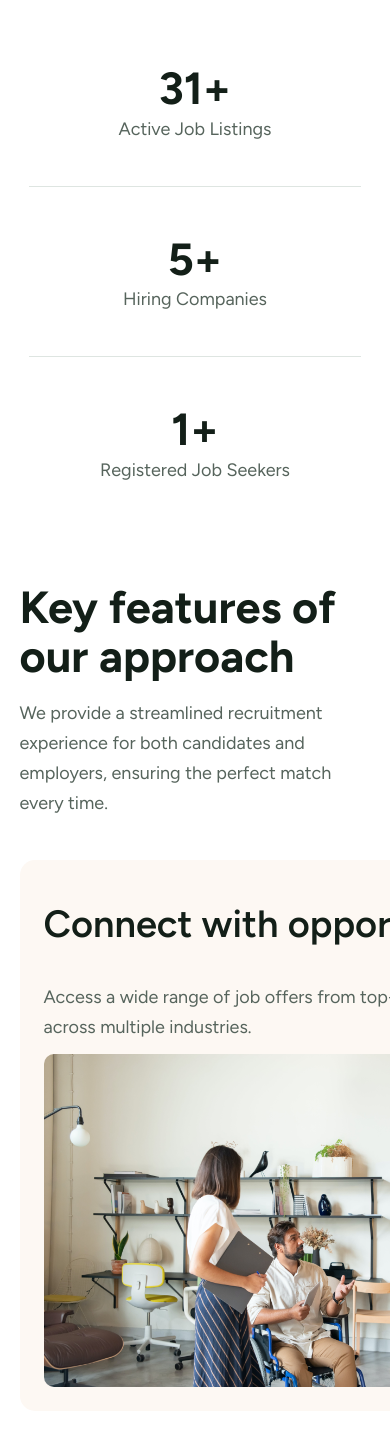
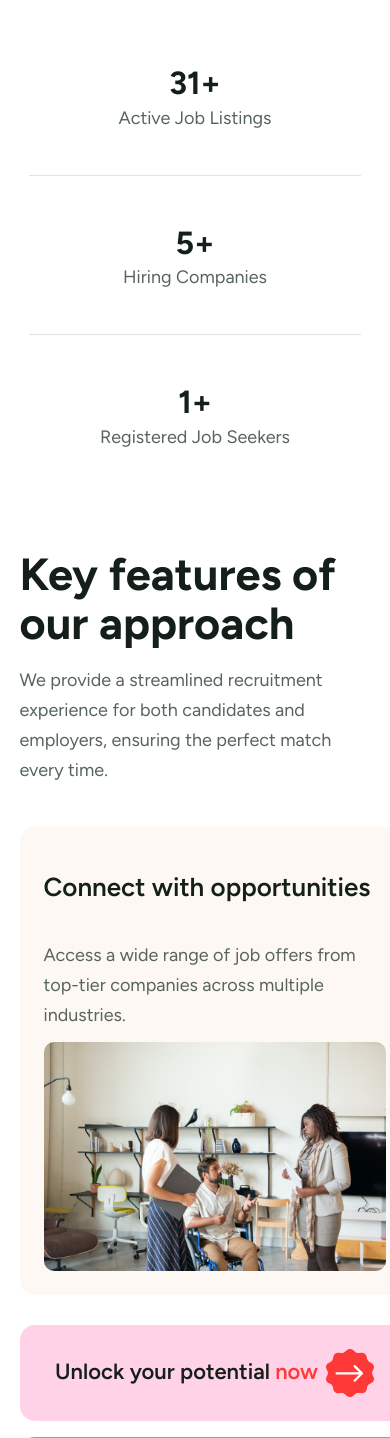
Before and after one commit to zenadell/jobfoundryhub, a Django app: page / in a window 390 px wide. Shown: the part 1350-2788 px from the top of the page. Run offline with Django 5.2, Linux system fonts and the light colour scheme; data comes from the database, SQL or seed files in the repository; some libraries are stand-ins or nearby versions; grey boxes are pictures that could not be loaded.

Commit message:
style: fix mobile typography scale and overflowing flex containers

```diff
--- a/static/css/main.css
+++ b/static/css/main.css
@@ -224,3 +224,31 @@
 }
 
 html, body { overflow-x: hidden; }
+
+/* Responsive Typography and Layout Fixes for Mobile */
+@media screen and (max-width: 767px) {
+    /* Scale down giant headings */
+    .heading-1 { font-size: 38px !important; line-height: 1.2 !important; }
+    .heading-2 { font-size: 32px !important; line-height: 1.2 !important; }
+    .heading-3 { font-size: 26px !important; line-height: 1.3 !important; }
+    .heading-4 { font-size: 22px !important; line-height: 1.3 !important; }
+    .heading-5 { font-size: 18px !important; line-height: 1.4 !important; }
+
+    /* Prevent long words or nowrap from breaking layout */
+    h1, h2, h3, h4, h5, h6,
+    .heading-1, .heading-2, .heading-3, .heading-4, .heading-5,
+    p, a, span, div {
+        word-wrap: break-word !important;
+        overflow-wrap: break-word !important;
+        white-space: normal !important;
+    }
+
+    /* Ensure containers don't overflow */
+    .container-regular, .feature-wrapper---v1, .feature-wrapper---v2,
+    .feature-wrapper---v3, .feature-wrapper---v4, .feature-wrapper---v5,
+    .job-offer-wrapper, .blog-listing-wrapper, .cta-wrapper {
+        width: 100% !important;
+        max-width: 100vw !important;
+        box-sizing: border-box !important;
+    }
+}
```
